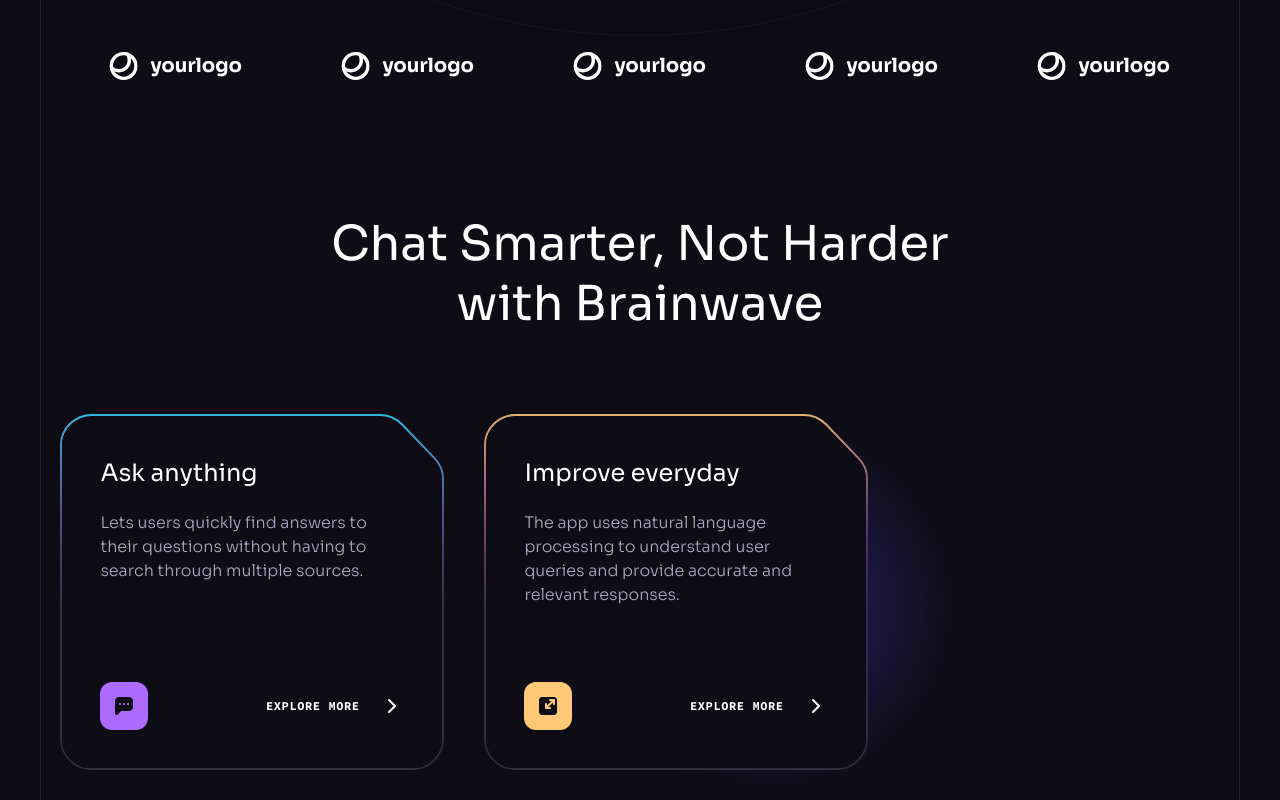
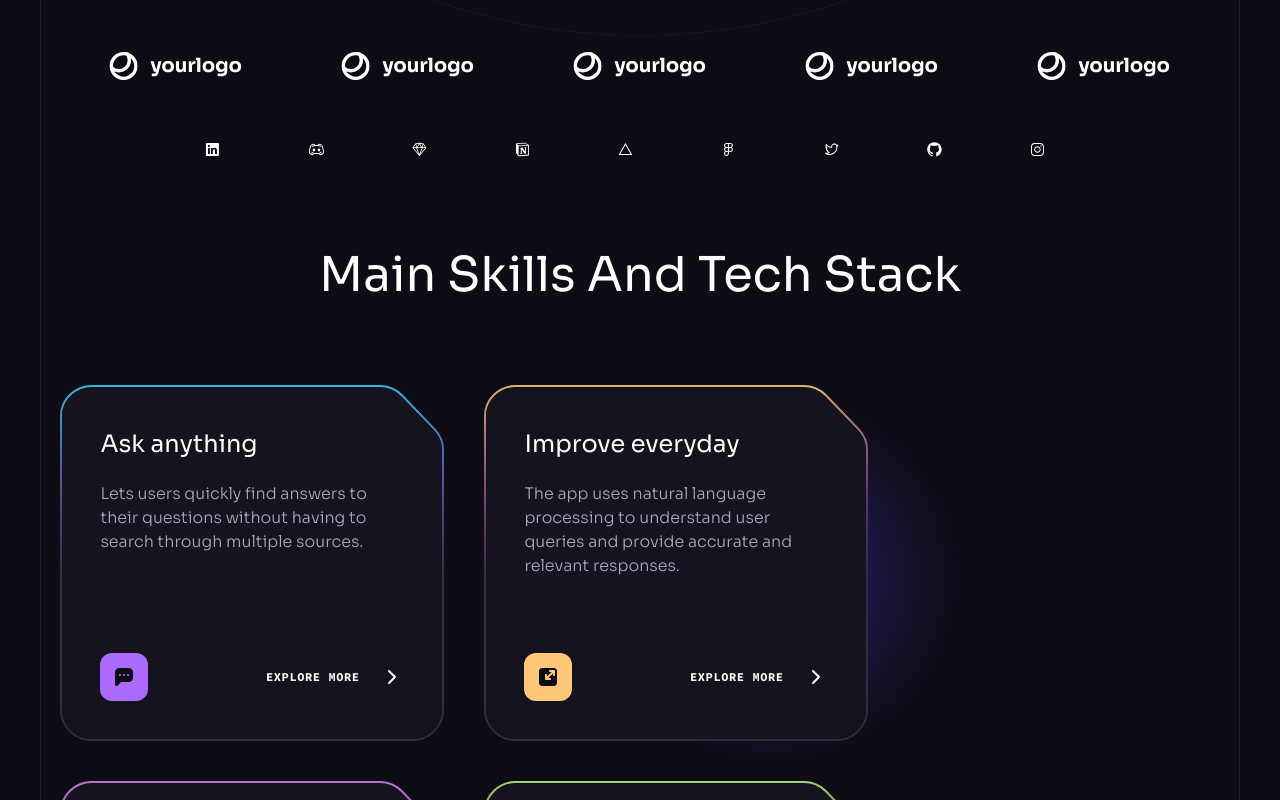
Before and after one commit to Kartikey2011yadav/My-Portfolio, a React (Vite) app: page / in a window 1280 px wide. Shown: the part 1300-2100 px from the top of the page. Built offline with nearby package versions, Linux system fonts and the light colour scheme.

Commit message:
update slider

```diff
--- a/package.json
+++ b/package.json
@@ -13,6 +13,8 @@
     "preview": "vite preview"
   },
   "dependencies": {
+    "@radix-ui/react-icons": "^1.3.0",
+    "framer-motion": "^11.2.10",
     "react": "^18.2.0",
     "react-dom": "^18.2.0",
     "react-just-parallax": "^3.1.16",
--- a/src/App.jsx
+++ b/src/App.jsx
@@ -1,5 +1,5 @@
 import ButtonGradient from "./assets/svg/ButtonGradient";
-import Benefits from "./components/Benefits";
+import Features from "./components/Features";
 import Collaboration from "./components/Collaboration";
 import Footer from "./components/Footer";
 import Header from "./components/Header";
@@ -14,7 +14,7 @@ const App = () => {
       <div className="pt-[4.75rem] lg:pt-[5.25rem] overflow-hidden">
         <Header />
         <Hero />
-        <Benefits />
+        <Features />
         <Collaboration />
         <Services />
         <Pricing />
--- a/src/components/Benefits.jsx
+++ b/src/components/Features.jsx
@@ -2,16 +2,16 @@ import { benefits } from "../constants";
 import Heading from "./Heading";
 import Section from "./Section";
 import Arrow from "../assets/svg/Arrow";
-import { GradientLight } from "./design/Benefits";
+import { GradientLight } from "./design/Features";
 import ClipPath from "../assets/svg/ClipPath";
 
-const Benefits = () => {
+const Features = () => {
   return (
     <Section id="features">
       <div className="container relative z-2">
         <Heading
           className="md:max-w-md lg:max-w-2xl"
-          title="Chat Smarter, Not Harder with Brainwave"
+          title="Main Skills And Tech Stack"
         />
 
         <div className="flex flex-wrap gap-10 mb-10">
@@ -43,7 +43,7 @@ const Benefits = () => {
               {item.light && <GradientLight />}
 
               <div
-                className="absolute inset-0.5 bg-n-8"
+                className="absolute inset-0.5 bg-n-7"
                 style={{ clipPath: "url(#benefits)" }}
               >
                 <div className="absolute inset-0 opacity-0 transition-opacity hover:opacity-10">
@@ -68,4 +68,4 @@ const Benefits = () => {
   );
 };
 
-export default Benefits;
+export default Features;
--- a/src/components/Hero.jsx
+++ b/src/components/Hero.jsx
@@ -8,6 +8,7 @@ import { useRef } from "react";
 import Generating from "./Generating";
 import Notification from "./Notification";
 import CompanyLogos from "./CompanyLogos";
+import TechSlider from "./TechSlider";
 
 const Hero = () => {
   const parallaxRef = useRef(null);
@@ -101,9 +102,10 @@ const Hero = () => {
         </div>
 
         <CompanyLogos className="hidden relative z-10 mt-20 lg:block" />
+      <TechSlider />
       </div>
 
-      <BottomLine />
+      {/* <BottomLine /> */}
     </Section>
   );
 };
--- /dev/null
+++ b/src/components/TechSlider.jsx
@@ -0,0 +1,61 @@
+import React from 'react';
+import { motion } from 'framer-motion';
+import {
+    FigmaLogoIcon,
+    FramerLogoIcon,
+    SketchLogoIcon,
+    TwitterLogoIcon,
+    GitHubLogoIcon,
+    VercelLogoIcon,
+    NotionLogoIcon,
+    DiscordLogoIcon,
+    InstagramLogoIcon,
+    LinkedInLogoIcon,
+} from "@radix-ui/react-icons";
+
+const slides = [
+    { icon: <FigmaLogoIcon /> },
+    { icon: <TwitterLogoIcon /> },
+    { icon: <GitHubLogoIcon /> },
+    { icon: <InstagramLogoIcon /> },
+    { icon: <LinkedInLogoIcon /> },
+    { icon: <DiscordLogoIcon /> },
+    { icon: <SketchLogoIcon /> },
+    { icon: <NotionLogoIcon /> },
+    { icon: <VercelLogoIcon /> },
+];
+
+
+
+const TechSlider = () => {
+    const duplicatedSlides = [...slides, ...slides];
+
+    return (
+        <div className="relative h-full overflow-hidden py-2 bg-n-8 mx-auto" style={{ width: "80%" }}>
+
+            <div className="absolute "></div>
+
+            <motion.div
+                className="flex"
+                animate={{
+                    x: ['0%', '-100%'],
+                    transition: {
+                        ease: 'linear',
+                        duration: 15,
+                        repeat: Infinity,
+                    }
+                }}
+            >
+                {duplicatedSlides.map((slide, index) => (
+                    <div key={index} className="flex-shrink-0" style={{ width: `${100 / slides.length}%` }}>
+                        <div className="flex items-center justify-center h-full">
+                            {slide.icon}
+                        </div>
+                    </div>
+                ))}
+            </motion.div>
+        </div>
+    );
+};
+
+export default TechSlider;
--- /dev/null
+++ b/src/components/TechSlider2.jsx
@@ -0,0 +1,20 @@
+import React from 'react';
+import IconSlider from './IconSlider'; // Adjust the import path as necessary
+const background = "bg-backgroundColorPrimary";
+
+const header = "Tools behind the magic";
+
+const SliderDesign3 = () => {
+    return (
+        <div className={`relative h-full flex ${background}`}>
+            <div className="container max-w-none mx-auto relative flex flex-col my-24">
+                <div className="mb-12 text-4xl sm:text-6xl font-BG whitespace-pre-line text-center tracking-tighter">
+                    {header}
+                </div>
+                <IconSlider />
+            </div>
+        </div>
+    );
+};
+
+export default SliderDesign3;
--- /dev/null
+++ b/src/components/design/IconsSlider.jsx
@@ -0,0 +1,71 @@
+import React from 'react';
+import { motion } from 'framer-motion';
+
+import adobe from '/tools/toolsadobe.svg';
+import canva from '/tools/toolscanva.svg';
+import figma from '/tools/toolsfigma.svg';
+import framer from '/tools/toolsfm.svg';
+import google from '/tools/toolsgas.svg';
+import github from '/tools/toolsgithub.svg';
+import gpt from '/tools/toolsgpt.svg';
+import illus from '/tools/toolsills.svg';
+import netlify from '/tools/toolsnetlify.svg';
+import photoshop from '/tools/toolsps.svg';
+import python from '/tools/toolspy.svg';
+import reactLogo from '/tools/toolsreact.svg';
+import tailwind from '/tools/toolstw.svg';
+import webstorm from '/tools/toolsws.svg';
+import js from '/tools/toolsjs.svg';
+import html from '/tools/toolshtml.svg';
+import css from '/tools/toolscss.svg';
+
+
+const slides = [
+    adobe,
+    canva,
+    figma,
+    framer,
+    google,
+    github,
+    gpt,
+    illus,
+    netlify,
+    photoshop,
+    python,
+    reactLogo,
+    tailwind,
+    webstorm,
+    js,
+    html,
+    css,
+];
+
+function IconSlider() {
+    // Calculate the necessary width for one cycle of slides
+    const slideWidth = 200 / slides.length;
+    const duplicatedSlides = [...slides, ...slides]; // Duplicate for looping
+
+    return (
+        <div className="relative w-full overflow-hidden">
+            <motion.div
+                className="flex"
+                animate={{
+                    x: ['-200%', '0%'],
+                    transition: {
+                        ease: 'linear',
+                        duration: 24,
+                        repeat: Infinity,
+                    }
+                }}
+            >
+                {duplicatedSlides.map((slide, index) => (
+                    <div key={index} className="flex-shrink-0" style={{ width: `${slideWidth}%` }}>
+                        <img src={slide} alt={slide.alt} className="h-8 w-8 sm:h-16 sm:w-16 object-contain" />
+                    </div>
+                ))}
+            </motion.div>
+        </div>
+    );
+}
+
+export default IconSlider;
```
Also changed, not shown: src/components/design/Features.jsx (renamed from src/components/design/Benefits.jsx), 1 other file (tests, documents, lock files or other folders).
